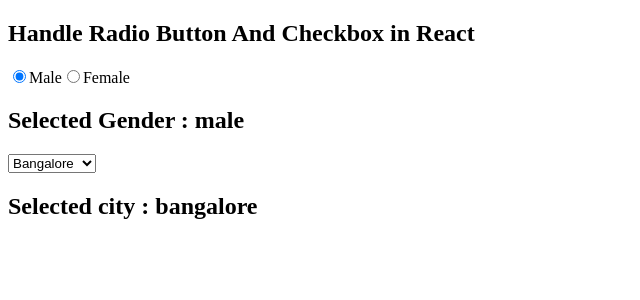
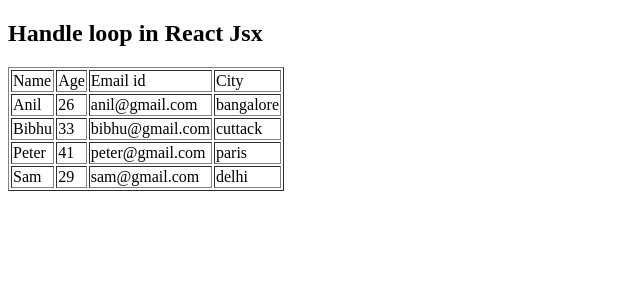
Before and after one commit to bibhusprasad/026_reactjs_tutorial_from_youtube, a React (Vite) app in the folder react-basic/: page / in a window 1280 px wide. Shown: the top 300 px of the page, without its empty margins (0-640 px from the left). Built offline with nearby package versions, Linux system fonts and the light colour scheme.

Commit message:
10. Handle Loop in React Jsx

```diff
--- a/react-basic/src/App.jsx
+++ b/react-basic/src/App.jsx
@@ -1,12 +1,12 @@
 
-import HandleRadioAndCheckbox from "./HandleRadioAndCheckbox"
+import HandleLoop from "./HandleLoop"
 
 function App() {
 
   return (
     <>
       <div>
-        <HandleRadioAndCheckbox />
+        <HandleLoop />
       </div>
     </>
   )
--- /dev/null
+++ b/react-basic/src/HandleLoop.jsx
@@ -0,0 +1,62 @@
+
+function HandleLoop() {
+
+  const userNames = ['Anil', 'Bibhu', 'Peter', 'Sam'];
+
+  const userData = [
+    {
+      name: 'Anil',
+      age: 26,
+      email: 'anil@gmail.com',
+      city: 'bangalore'
+    },
+    {
+      name: 'Bibhu',
+      age: 33,
+      email: 'bibhu@gmail.com',
+      city: 'cuttack'
+    },
+    {
+      name: 'Peter',
+      age: 41,
+      email: 'peter@gmail.com',
+      city: 'paris'
+    },
+    {
+      name: 'Sam',
+      age: 29,
+      email: 'sam@gmail.com',
+      city: 'delhi'
+    }
+  ];
+
+  return (
+    <div>
+      <h2>Handle loop in React Jsx</h2>
+      <table border="1">
+        <thead>
+          <tr>
+            <td>Name</td>
+            <td>Age</td>
+            <td>Email id</td>
+            <td>City</td>
+          </tr>
+        </thead>
+        <tbody>
+          {
+            userData.map(user => (
+              <tr>
+                <td>{user.name}</td>
+                <td>{user.age}</td>
+                <td>{user.email}</td>
+                <td>{user.city}</td>
+              </tr>
+            ))
+          }
+        </tbody>
+      </table>
+    </div>
+  )
+}
+
+export default HandleLoop;
```
Also changed, not shown: 1 other file (tests, documents, lock files or other folders).
